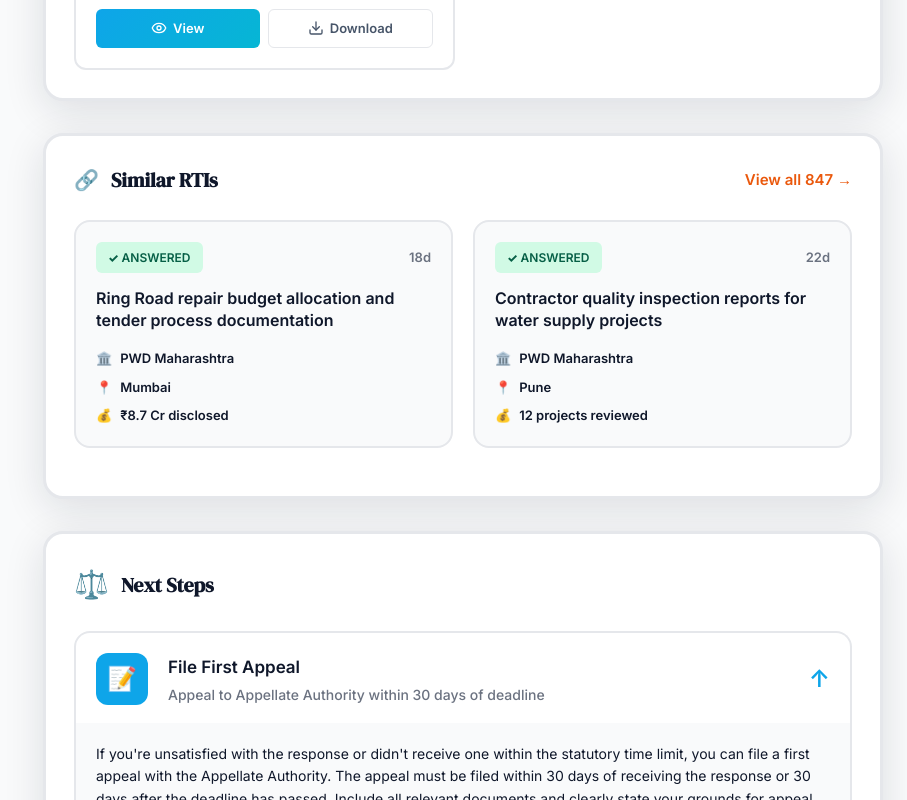
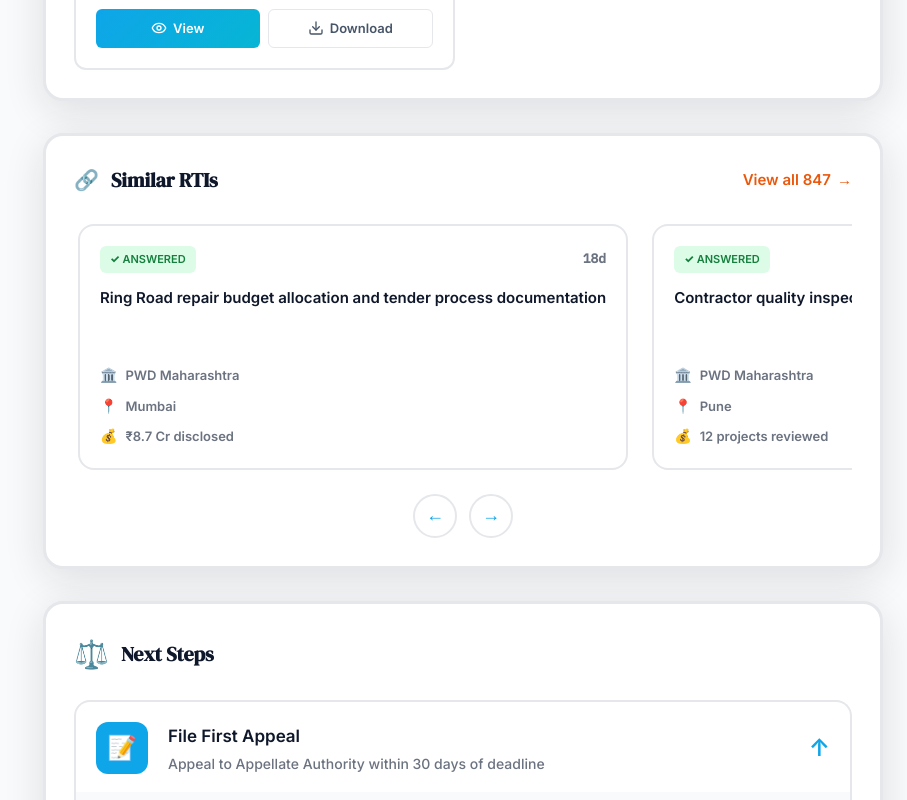
Before and after one commit to Yugantar-NGO/youRTI-UI, a Next.js app: page /rti/rti-001 in a window 1280 px wide. Shown: the part 3040-3840 px from the top of the page, without its empty margins (373-1280 px from the left). Built offline with nearby package versions, Linux system fonts and the light colour scheme.

Commit message:
feat(similar-rtis): implement horizontal scroll with navigation
- Replace pagination with horizontal scroll
- Add smooth scrolling with ref
- Style navigation buttons to match HTML
- Update card layout for horizontal display
- Set min-width: 340px for cards

```diff
--- a/src/components/features/rti-detail/molecules/SimilarRTIsSection.module.css
+++ b/src/components/features/rti-detail/molecules/SimilarRTIsSection.module.css
@@ -41,29 +41,36 @@
   text-decoration: underline;
 }
 
+/* Horizontal scrolling grid matching HTML */
 .grid {
-  display: grid;
-  grid-template-columns: 1fr 1fr;
-  gap: 20px;
-  margin-bottom: 20px;
+  display: flex;
+  gap: 24px;
+  overflow-x: auto;
+  scroll-behavior: smooth;
+  scrollbar-width: none;
+  -ms-overflow-style: none;
+  padding: 4px;
+}
+
+.grid::-webkit-scrollbar {
+  display: none;
 }
 
 .card {
-  background: #f9fafb;
+  background: white;
   border: 2px solid #e5e7eb;
   border-radius: 16px;
   padding: 20px;
-  transition: all 200ms;
+  transition: all 250ms;
   cursor: pointer;
-  text-decoration: none;
-  color: inherit;
-  display: block;
+  min-width: 340px;
+  flex-shrink: 0;
 }
 
 .card:hover {
   border-color: #0ea5e9;
-  transform: translateY(-2px);
-  box-shadow: 0 8px 24px rgba(14, 165, 233, 0.15);
+  transform: translateY(-4px);
+  box-shadow: 0 12px 32px rgba(14, 165, 233, 0.15);
 }
 
 .cardHeader {
@@ -73,30 +80,48 @@
   margin-bottom: 14px;
 }
 
-.statusBadge {
-  padding: 6px 12px;
+/* Status mini badges matching HTML */
+.statusMini {
+  padding: 5px 10px;
   border-radius: 6px;
-  font-size: 12px;
+  font-size: 11px;
   font-weight: 800;
   text-transform: uppercase;
-  display: flex;
-  align-items: center;
-  gap: 4px;
+}
+
+.statusAnswered {
+  background: #dcfce7;
+  color: #15803d;
+}
+
+.statusPending {
+  background: #fef3c7;
+  color: #92400e;
+}
+
+.statusOverdue {
+  background: #fee2e2;
+  color: #991b1b;
 }
 
 .days {
   font-size: 13px;
   color: #6b7280;
   font-weight: 600;
+  font-family: 'IBM Plex Mono', monospace;
 }
 
 .cardTitle {
-  font-size: 16px;
+  font-size: 15px;
   font-weight: 700;
   color: #0f172a;
-  margin-bottom: 16px;
   line-height: 1.4;
-  min-height: 44px;
+  margin-bottom: 14px;
+  min-height: 63px;
+  display: -webkit-box;
+  -webkit-line-clamp: 3;
+  -webkit-box-orient: vertical;
+  overflow: hidden;
 }
 
 .cardMeta {
@@ -111,43 +136,53 @@
   gap: 8px;
   font-size: 13px;
   color: #6b7280;
-}
-
-.metaValue {
-  color: #0f172a;
   font-weight: 600;
 }
 
-.pagination {
-  display: flex;
-  justify-content: center;
-  gap: 12px;
+.metaIcon {
+  font-size: 14px;
 }
 
-.paginationBtn {
+/* Navigation buttons matching HTML */
+.nav {
+  display: flex;
+  gap: 12px;
+  justify-content: center;
+  margin-top: 20px;
+}
+
+.navBtn {
   width: 44px;
   height: 44px;
-  border-radius: 50%;
   background: white;
   border: 2px solid #e5e7eb;
+  border-radius: 50%;
+  cursor: pointer;
   display: flex;
   align-items: center;
   justify-content: center;
-  cursor: pointer;
-  transition: all 150ms;
   font-size: 18px;
   color: #0ea5e9;
-  font-weight: 700;
+  font-weight: 900;
+  transition: all 200ms;
 }
 
-.paginationBtn:hover:not(:disabled) {
+.navBtn:hover {
+  background: #0ea5e9;
+  color: white;
   border-color: #0ea5e9;
-  background: #f0f9ff;
+  transform: scale(1.1);
 }
 
-.paginationBtn:disabled {
+.navBtn:disabled {
   opacity: 0.3;
   cursor: not-allowed;
+}
+
+.navBtn:disabled:hover {
+  background: white;
+  color: #0ea5e9;
+  transform: scale(1);
 }
 
 @media (max-width: 768px) {
--- a/src/components/features/rti-detail/molecules/SimilarRTIsSection.tsx
+++ b/src/components/features/rti-detail/molecules/SimilarRTIsSection.tsx
@@ -1,6 +1,6 @@
 'use client'
 
-import { useState } from 'react'
+import { useRef } from 'react'
 import { BaseProps } from '@/types'
 import styles from './SimilarRTIsSection.module.css'
 
@@ -22,7 +22,8 @@ interface SimilarRTIsSectionProps extends BaseProps {
 /**
  * SimilarRTIsSection Component
  *
- * Displays related RTIs in a grid with pagination controls.
+ * Displays related RTIs in a horizontal scrolling grid with navigation buttons.
+ * Matches the HTML design exactly with smooth scroll behavior.
  *
  * @example
  * <SimilarRTIsSection rtis={[...]} totalCount={847} />
@@ -32,38 +33,27 @@ export function SimilarRTIsSection({
   totalCount = 0,
   className = '',
 }: SimilarRTIsSectionProps) {
-  const [currentPage, setCurrentPage] = useState(0)
-  const itemsPerPage = 2
+  const scrollContainerRef = useRef<HTMLDivElement>(null)
 
-  const startIndex = currentPage * itemsPerPage
-  const displayedRTIs = rtis.slice(startIndex, startIndex + itemsPerPage)
-
-  const handlePrev = () => {
-    if (currentPage > 0) {
-      setCurrentPage(currentPage - 1)
-    }
-  }
-
-  const handleNext = () => {
-    if (startIndex + itemsPerPage < rtis.length) {
-      setCurrentPage(currentPage + 1)
-    }
+  const scrollSimilar = (direction: number) => {
+    if (!scrollContainerRef.current) return
+    const scrollAmount = 364 // card width (340) + gap (24)
+    scrollContainerRef.current.scrollBy({
+      left: direction * scrollAmount,
+      behavior: 'smooth',
+    })
   }
 
   const getStatusBadge = (status: string) => {
     const config = {
-      answered: { label: '✓ ANSWERED', bg: '#D1FAE5', color: '#065F46' },
-      pending: { label: '⏳ PENDING', bg: '#FEF3C7', color: '#92400E' },
-      overdue: { label: '⚠️ OVERDUE', bg: '#FEE2E2', color: '#991B1B' },
+      answered: { label: '✓ Answered', className: styles.statusAnswered },
+      pending: { label: '⏳ Pending', className: styles.statusPending },
+      overdue: { label: '⚠️ Overdue', className: styles.statusOverdue },
     }
 
     const statusConfig = config[status as keyof typeof config] || config.answered
 
-    return (
-      <div className={styles.statusBadge} style={{ background: statusConfig.bg, color: statusConfig.color }}>
-        {statusConfig.label}
-      </div>
-    )
+    return <div className={`${styles.statusMini} ${statusConfig.className}`}>{statusConfig.label}</div>
   }
 
   return (
@@ -75,14 +65,15 @@ export function SimilarRTIsSection({
         </div>
         {totalCount > 0 && (
           <a href="/browse" className={styles.viewAllLink}>
-            View all {totalCount.toLocaleString()} →
+            <span>View all {totalCount.toLocaleString()}</span>
+            <span>→</span>
           </a>
         )}
       </div>
 
-      <div className={styles.grid}>
-        {displayedRTIs.map((rti) => (
-          <a key={rti.id} href={`/rti/${rti.id}`} className={styles.card}>
+      <div className={styles.grid} ref={scrollContainerRef}>
+        {rtis.map((rti) => (
+          <div key={rti.id} className={styles.card}>
             <div className={styles.cardHeader}>
               {getStatusBadge(rti.status)}
               <div className={styles.days}>{rti.daysElapsed}d</div>
@@ -92,42 +83,40 @@ export function SimilarRTIsSection({
 
             <div className={styles.cardMeta}>
               <div className={styles.metaItem}>
-                <span>🏛️</span>
-                <span className={styles.metaValue}>{rti.department}</span>
+                <span className={styles.metaIcon}>🏛️</span>
+                <span>{rti.department}</span>
               </div>
               <div className={styles.metaItem}>
-                <span>📍</span>
-                <span className={styles.metaValue}>{rti.location}</span>
+                <span className={styles.metaIcon}>📍</span>
+                <span>{rti.location}</span>
               </div>
               {rti.highlight && (
                 <div className={styles.metaItem}>
-                  <span>💰</span>
-                  <span className={styles.metaValue}>{rti.highlight}</span>
+                  <span className={styles.metaIcon}>💰</span>
+                  <span>{rti.highlight}</span>
                 </div>
               )}
             </div>
-          </a>
+          </div>
         ))}
       </div>
 
-      {rtis.length > itemsPerPage && (
-        <div className={styles.pagination}>
+      <div className={styles.nav}>
         <button
-            className={styles.paginationBtn}
-            onClick={handlePrev}
-            disabled={currentPage === 0}
+          className={styles.navBtn}
+          onClick={() => scrollSimilar(-1)}
+          aria-label="Scroll left"
         >
           ←
         </button>
         <button
-            className={styles.paginationBtn}
-            onClick={handleNext}
-            disabled={startIndex + itemsPerPage >= rtis.length}
+          className={styles.navBtn}
+          onClick={() => scrollSimilar(1)}
+          aria-label="Scroll right"
         >
           →
         </button>
       </div>
-      )}
     </div>
   )
 }
```
Lines whose indentation alone changed are shown as unchanged.
